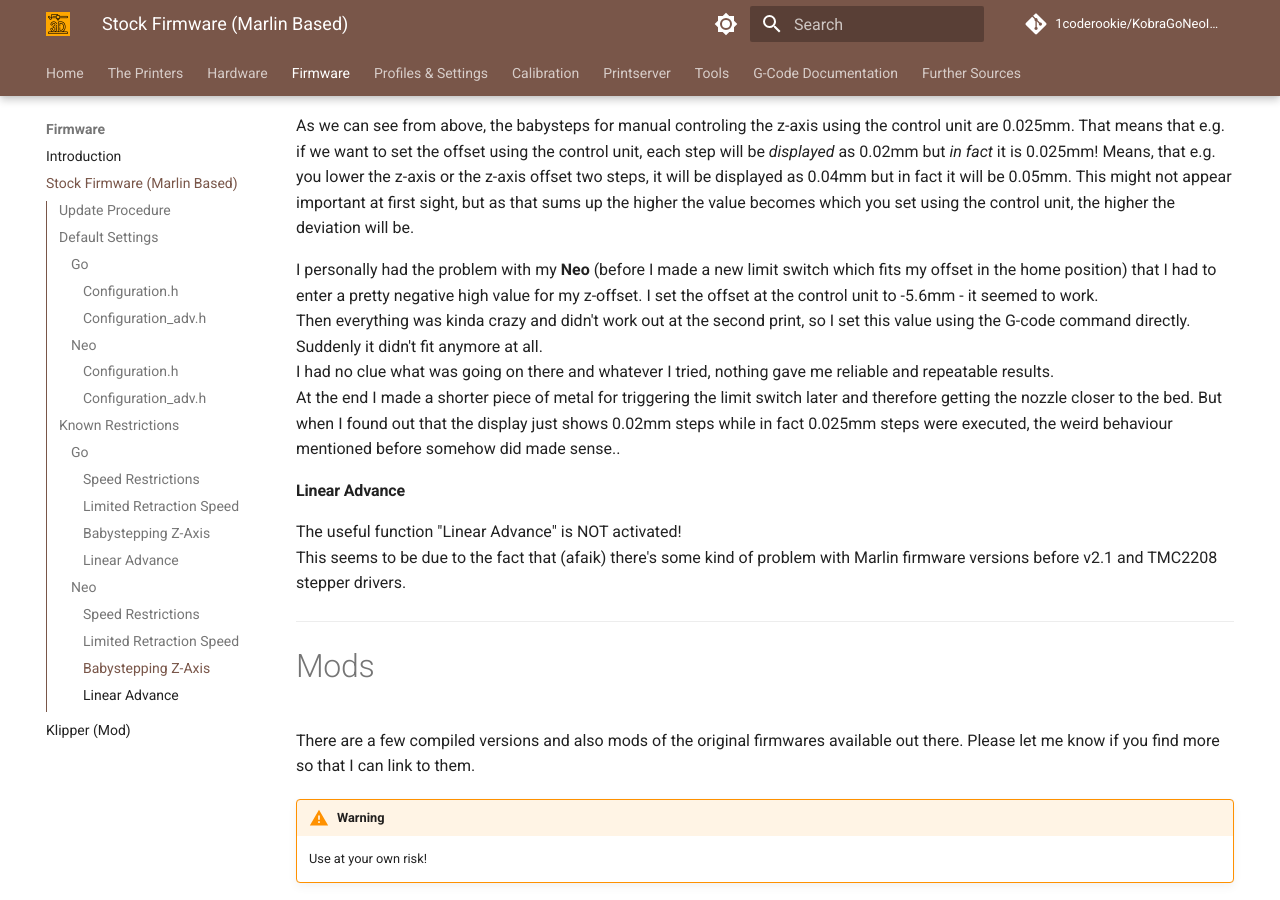
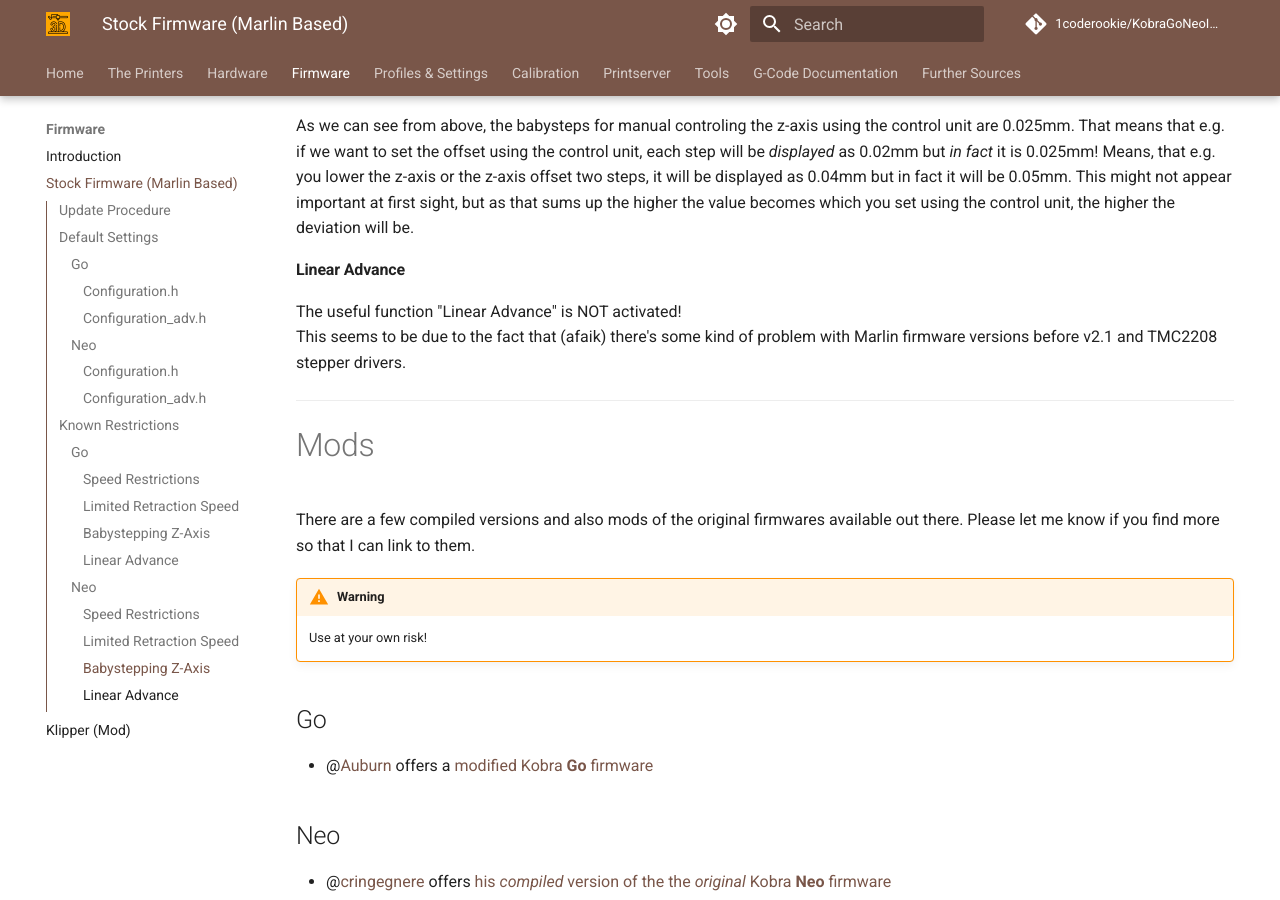
Before and after one commit to 1coderookie/KobraGoNeoInsights, an MkDocs documentation site: the page built from docs/firmware/fw_marlin.md, in a window 1280 px wide and 900 px high, scrolled down 17012 px. Built offline with MkDocs 1.6.1 and Material for MkDocs 9.7.7, drawn with Linux system fonts in a browser that asks for light colours; comment, search, counter and statistics services are not loaded.

Commit message:
Update fw_marlin.md

```diff
--- a/docs/firmware/fw_marlin.md
+++ b/docs/firmware/fw_marlin.md
@@ -848,11 +848,7 @@
 #### Babystepping Z-Axis
 As we can see from above, the babysteps for manual controling the z-axis using the control unit are 0.025mm. That means that e.g. if we want to set the offset using the control unit, each step will be *displayed* as 0.02mm but *in fact* it is 0.025mm! Means, that e.g. you lower the z-axis or the z-axis offset two steps, it will be displayed as 0.04mm but in fact it will be 0.05mm. This might not appear important at first sight, but as that sums up the higher the value becomes which you set using the control unit, the higher the deviation will be.
 
-I personally had the problem with my **Neo** (before I made a new limit switch which fits my offset in the home position) that I had to enter a pretty negative high value for my z-offset. I set the offset at the control unit to -5.6mm - it seemed to work.
-Then everything was kinda crazy and didn't work out at the second print, so I set this value using the G-code command directly.
-Suddenly it didn't fit anymore at all.
-I had no clue what was going on there and whatever I tried, nothing gave me reliable and repeatable results.
-At the end I made a shorter piece of metal for triggering the limit switch later and therefore getting the nozzle closer to the bed. But when I found out that the display just shows 0.02mm steps while in fact 0.025mm steps were executed, the weird behaviour mentioned before somehow did made sense..
+
 
 #### Linear Advance
 The useful function "Linear Advance" is NOT activated!
```
